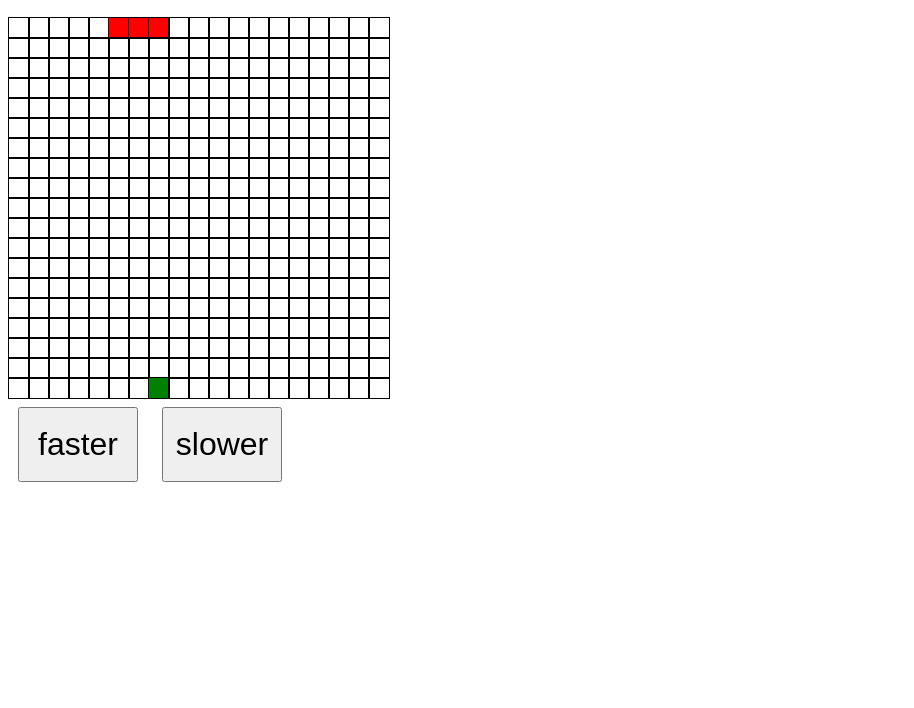
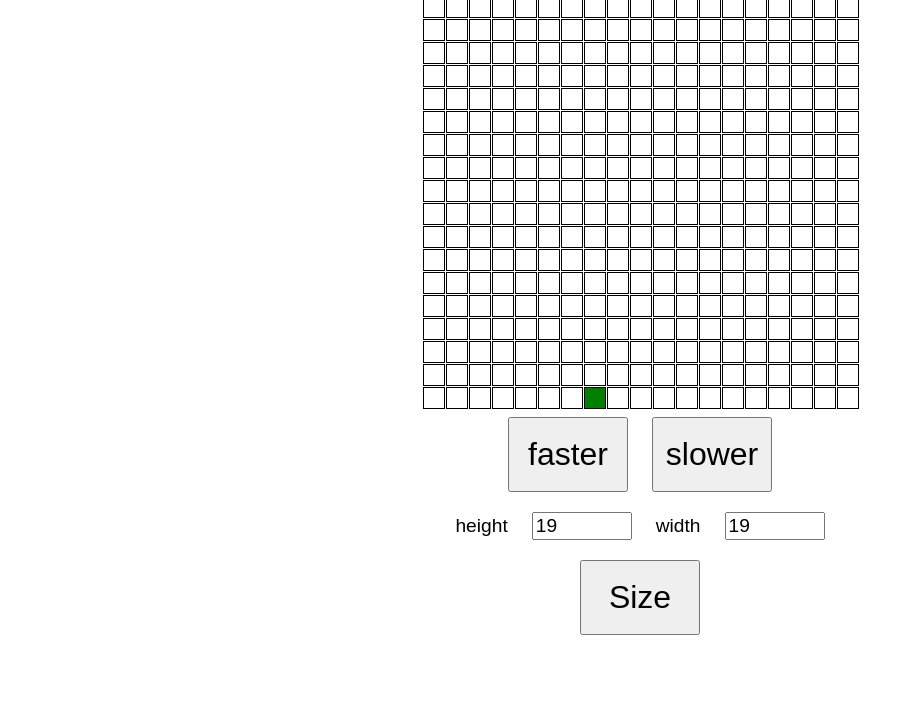
Before and after one commit to Badger42S/snake, a plain HTML site: page index.html in a window 1280 px wide. Shown: the part 92-800 px from the top of the page, without its empty margins (0-914 px from the left). Drawn offline with Linux system fonts and the light colour scheme.

Commit message:
classes was changed

```diff
--- a/index.html
+++ b/index.html
@@ -16,6 +16,13 @@
             <button id='faster'>faster</button>
             <button id='slower'>slower</button>
         </div>
+        <div class="control">
+            <label for="height">height</label>
+            <input type="number" name="height" id="height" value="19">
+            <label for="width">width</label>
+            <input type="number" name="width" id="width" value="19">
+        </div>
+        <button id="size">Size</button>
     </div>
 </body>
 </html>
--- a/script.js
+++ b/script.js
@@ -1,48 +1,92 @@
-/*
-
-let iniPosition =() => {for (let i = 0; i < 3; i++) {
-    let startPosition = document.getElementById(i);
-    startPosition.className = 'select';
-    snake = [2,1,0];
-    headPosition=snake[0];
-    direction ="ArrowRight";
-    speed = 1000;
-    score.textContent=0;
-    isFood =false;
-    foodForSnake(speed);
-}};
-
-*/
 class Field {
     height;
-    with;
+    width;
     fieldObject;
-    food;
+    foodPoint;
+    snake;
 
     constructor() {
         this.height =19;
-        this.with =19;
+        this.width =19;
         this.food=null;
         this.fieldObject=document.getElementById("grid");
     };
 
-    randomCel = () => Math.round(Math.random() * (this.with)*(this.height));
-
-    setFoodPoint(point) {
-        this.food=point;
-        this.fieldObject.children[point].className = 'food';
-    };
-
     createField() {
-        for (let i = 0; i < this.height*this.with; i++) {
+        for (let i = 0; i < this.height*this.width; i++) {
             const element = document.createElement('section');
             element.id=i;
             this.fieldObject.appendChild(element);
         };
+        this.fieldObject.style.gridTemplateColumns =`repeat(${this.width},20px)`;
+        this.fieldObject.style.gridTemplateRows =`repeat(${this.height},20px)`;
     };
 
-    clear() {
+    deleteFIeld() {
+        this.fieldObject.innerHTML='';
+    }
+
+    resetField() {
+        this.snake.reset();
         this.fieldObject.childNodes.forEach(ch=>ch.className='');
+        this.putFood();
+    }
+
+    randomCel(){
+        return  Math.round(Math.random() * (this.width)*(this.height))
+    };
+
+    putFood() {
+        this.foodPoint = this.randomCel();
+        while(this.snake.crossSection(this.foodPoint)) {
+            this.foodPoint = this.randomCel();
+        };
+        this.fieldObject.children[this.foodPoint].className = 'food';
+    }
+
+    renderMovie(direction) {
+        let fail = false;
+        let score = false;
+        const snakeTail = this.snake.shape[this.snake.shape.length-1];
+        this.snake.move();
+        switch (direction) {
+            case 'ArrowUp':
+                this.snake.shape[0]-=this.width;
+                break;
+            case 'ArrowDown':
+                this.snake.shape[0]+=this.width;
+                break;
+            case 'ArrowRight':
+                fail = this.snake.shape[0]%this.width === this.width-1;
+                this.snake.shape[0]+=1;
+                break;
+            case 'ArrowLeft':
+                fail = this.snake.shape[0]%this.width === 0;
+                this.snake.shape[0]-=1;
+                break;
+            default:
+                break;
+        };
+        let nextCell =document.getElementById(this.snake.shape[0]);
+        if (!!nextCell && nextCell.className !== 'snake' && !fail) {
+            if (this.snake.shape[0] !==  this.foodPoint) {
+                document.getElementById(snakeTail).className='';
+                document.getElementById(this.snake.shape[0]).className='snake';
+            } else {
+                this.snake.shape.push(snakeTail);
+                document.getElementById(snakeTail).className='snake';
+                document.getElementById(this.foodPoint).className='snake';
+                this.putFood();
+                score = true;
+            }
+            this.snake.shape.forEach(id => {
+                this.fieldObject.children[id].className='snake';
+            });
+        } else {
+            fail=true;
+        }
+
+        return {fail, score};
     }
 };
 
@@ -71,22 +115,28 @@ class Game {
     speed;
     direction;
     score;
+    fieldWidth;
+    fieldHeight;
     fasterButton;
     slowerButton;
+    sizeButton;
     timer;
     counter;
 
-    constructor(field, snake) {
+    constructor(field) {
         this.field=field;
-        this.snake=snake;
         this.timer = null;
         this.counter=0;
         this.score = document.getElementById('score');;
         this.fasterButton = document.getElementById("faster");
         this.slowerButton = document.getElementById("slower");
+        this.fieldHeight = document.getElementById('height');
+        this.fieldWidth = document.getElementById('width');
+        this.sizeButton = document.getElementById("size");
         document.addEventListener('keydown', this.switchDirection);
         this.fasterButton.addEventListener('click', this.faster);
         this.slowerButton.addEventListener('click', this.slower);
+        this.sizeButton.addEventListener('click', this.size);
     };
 
     initGame() {
@@ -96,11 +146,8 @@ class Game {
     startGame() {
         this.speed=1000;
         this.direction="ArrowRight";
-        this.snake.reset();
-        this.field.clear();
-        this.renderSnake(this.snake.shape);
+        this.field.resetField();
         this.setTimerSpeed();
-        this.putFood();
     }
 
     faster=()=>{
@@ -117,6 +164,22 @@ class Game {
             this.setTimerSpeed();
         }
         console.log(this.speed);
+    }
+
+    size =()=>{
+        clearInterval(this.timer);
+        this.field.deleteFIeld();
+        let height= +this.fieldHeight.value;
+        let width= +this.fieldWidth.value;
+        if (height > 9 && height<31) {
+            this.field.height = height;
+        }
+        if (width > 9 && width<31) {
+            this.field.width = width;
+        }
+        this.field.createField();
+        this.field.resetField();
+        this.startGame();
     }
 
     switchDirection=(event) =>{
@@ -138,15 +201,6 @@ class Game {
         };
     }
 
-    putFood() {
-        let foodPoint = this.field.randomCel();
-        while(this.snake.crossSection(foodPoint)) {
-            foodPoint = this.field.randomCel();
-        };
-
-        this.field.setFoodPoint(foodPoint);
-    };
-
     acceleration() {
         if (this.counter<3) {
             this.counter++;
@@ -162,54 +216,21 @@ class Game {
     }
 
     step = () => {
-        let rowFail = false;
-        const snakeTail = this.snake.shape[this.snake.shape.length-1];
-        this.snake.move();
-        let checkSnakeAfter;
-        const checkSnakeBefore = this.snake.shape[1]%this.field.with;
-        switch (this.direction) {
-            case 'ArrowUp':
-                this.snake.shape[0]-=this.field.with;
-                break;
-            case 'ArrowRight':
-                this.snake.shape[0]+=1;
-                checkSnakeAfter = this.snake.shape[0]%this.field.with;
-                rowFail = (checkSnakeAfter === 0) && (checkSnakeBefore === this.field.with-1);
-                break;
-            case 'ArrowDown':
-                this.snake.shape[0]+=this.field.with;
-                break;
-            case 'ArrowLeft':
-                this.snake.shape[0]-=1;
-                checkSnakeAfter = this.snake.shape[0]%this.field.with;
-                rowFail = (checkSnakeBefore === 0) && (checkSnakeAfter === this.field.with-1);
-                break;
-            default:
-                break;
+        const {fail, score} = this.field.renderMovie(this.direction);
+
+        if (score) {
+            this.score.textContent=+this.score.textContent+1100-this.speed;
+            this.acceleration();
         };
-        let nextCell =document.getElementById(this.snake.shape[0]);
-        if (!!nextCell && nextCell.className !== 'snake' && !rowFail) {
-            if (this.snake.shape[0] ===  this.field.food) {
-                this.snake.shape.push(snakeTail);
-                document.getElementById(snakeTail).className='snake';
-                document.getElementById(this.field.food).className='snake';
-                this.putFood();
-                this.score.textContent=+this.score.textContent+1100-this.speed;
-                this.acceleration();
-            } else {
-                document.getElementById(snakeTail).className='';
-                document.getElementById(this.snake.shape[0]).className='snake';
-            }
-        } else {
+
+        if (fail) {
             alert(this.score.textContent);
             this.startGame()
-        }
+        };
     }
 
-    renderSnake(shape) {
-        shape.forEach(id => {
-            this.field.fieldObject.children[id].className='snake';
-        });
+    injectSnake(snake) {
+        this.field.snake=snake;
     }
 }
 
@@ -217,5 +238,6 @@ const field = new Field();
 const snake = new Snake();
 const game = new Game(field, snake);
 
+game.injectSnake(snake);
 game.initGame();
 game.startGame();
--- a/style.css
+++ b/style.css
@@ -1,9 +1,3 @@
-.main-container {
-    display: flex;
-    flex-direction: column;
-    justify-content: space-around;
-    align-self: center;
-}
 section{
     width: 20px;
     height: 20px;
@@ -15,8 +9,23 @@ button{
     margin: 10px;
     font: 2rem sans-serif;
 }
-p {
-    font: 2em sans-serif;
+p,label,input{
+    font: 1.2rem sans-serif;
+    margin: 10px;
+}
+input{
+    width: 100px;
+}
+p{
+    font: 2rem sans-serif;
+}
+.main-container {
+    display: flex;
+    flex-direction: column;
+    justify-content: center;
+    align-items: center;
+    margin: auto;
+    width: 650px;
 }
 .snake {
     background-color: red;
@@ -29,6 +38,5 @@ p {
 }
 .grid {
     display: grid;
-    grid-template-columns: repeat(19,20px);
-    grid-template-rows: repeat(19, 20px);
+    grid-gap: 3px;
 }
```
